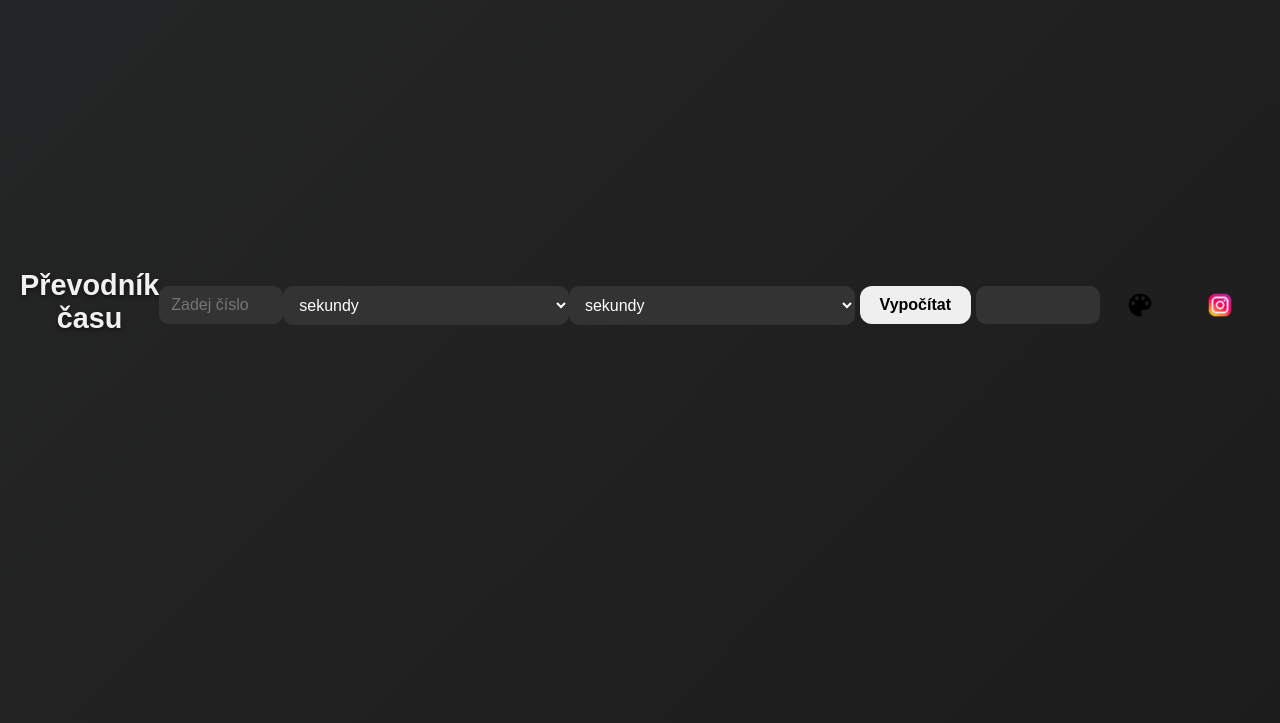
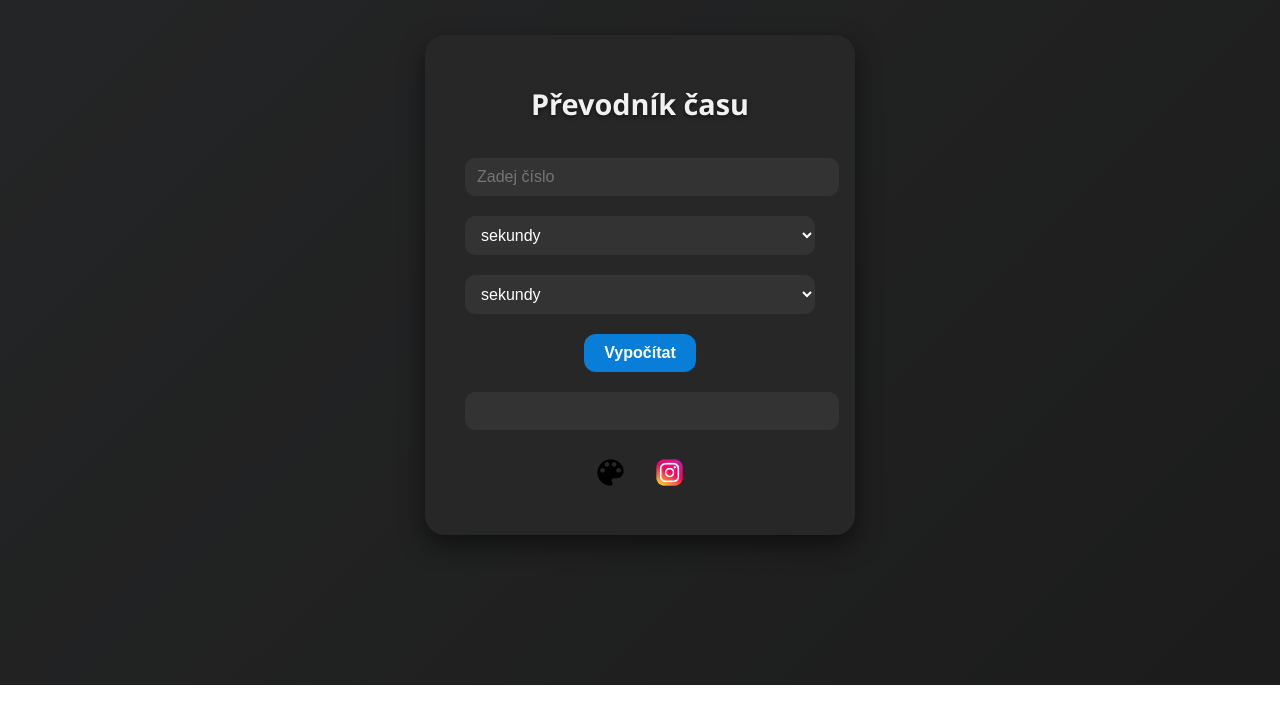
Before and after one commit to MedikTV/Time-converter, a plain HTML site: page index.html in a window 1280 px wide. Shown: the part 115-838 px from the top of the page. After the commit the page ends 800 px from the top, so only its background shows below. Drawn offline with Linux system fonts and the light colour scheme.

Commit message:
Update index.html

```diff
--- a/index.html
+++ b/index.html
@@ -7,11 +7,11 @@
     <link rel="icon" href="favicon.png" type="image/png">
     <link rel="stylesheet" href="style.css">
 </head>
-<body style="background-color:#252627; font-family: Arial, sans-serif; color: #fff; text-align: center; padding: 20px;">
-
+<body>
+    <div class="container">
         <h1>Převodník času</h1>
 
-    <input type="number" id="vstup" placeholder="Zadej číslo" style="width: 100px; font-size: 16px;"><br><br>
+        <input type="number" id="vstup" placeholder="Zadej číslo">
 
         <select id="vyber1">
             <option value="sekundy">sekundy</option>
@@ -31,20 +31,22 @@
             <option value="tydny">tydny</option>
             <option value="mesice">mesice</option>
             <option value="roky">roky</option>
-    </select><br><br>
+        </select>
 
-    <button onclick="vysledek()" style="width: 150px; font-size: 16px;">Vypočítat</button><br><br>
+        <button class="primary" onclick="vysledek()">Vypočítat</button>
 
-    <input type="text" id="vystup" readonly style="width: 100px; font-size: 16px;"><br><br>
+        <input type="text" id="vystup" readonly>
 
-    <button onclick="barva()" style="border:none; background:none;">
-        <img src="paleta.png" style="width: 30px; height: 30px;" alt="Paleta">
+        <div>
+            <button class="small" onclick="barva()">
+                <img src="paleta.png" alt="Paleta">
             </button>
 
-    <button onclick="insta()" style="border:none; background:none;">
-        <img src="logo.png" style="width: 30px; height: 30px;" alt="Instagram">
+            <button class="small" onclick="insta()">
+                <img src="logo.png" alt="Instagram">
             </button>
+        </div>
+    </div>
 
     <script src="script.js"></script>
 </body>
-</html>
```
Lines whose indentation alone changed are shown as unchanged.
